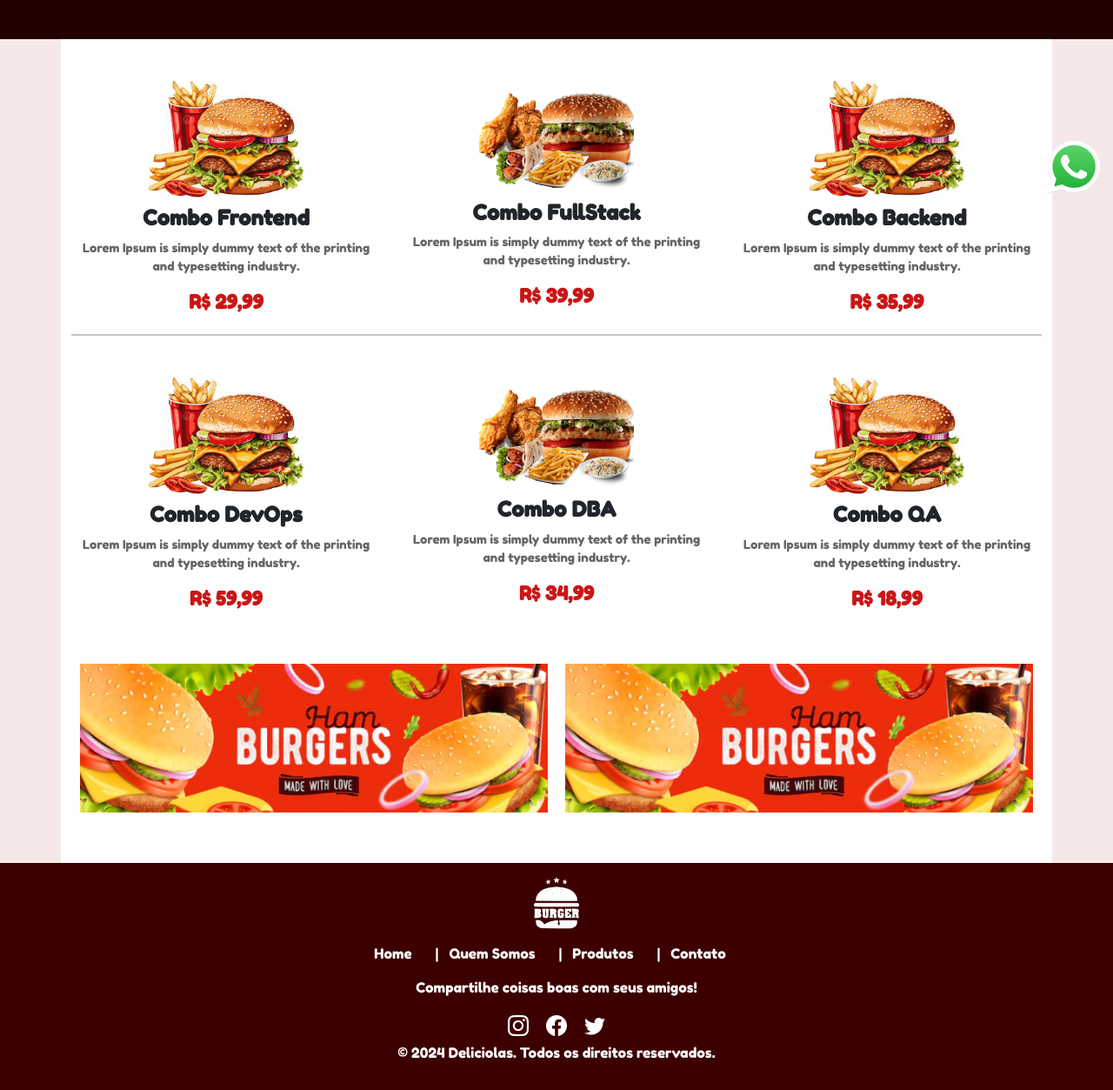
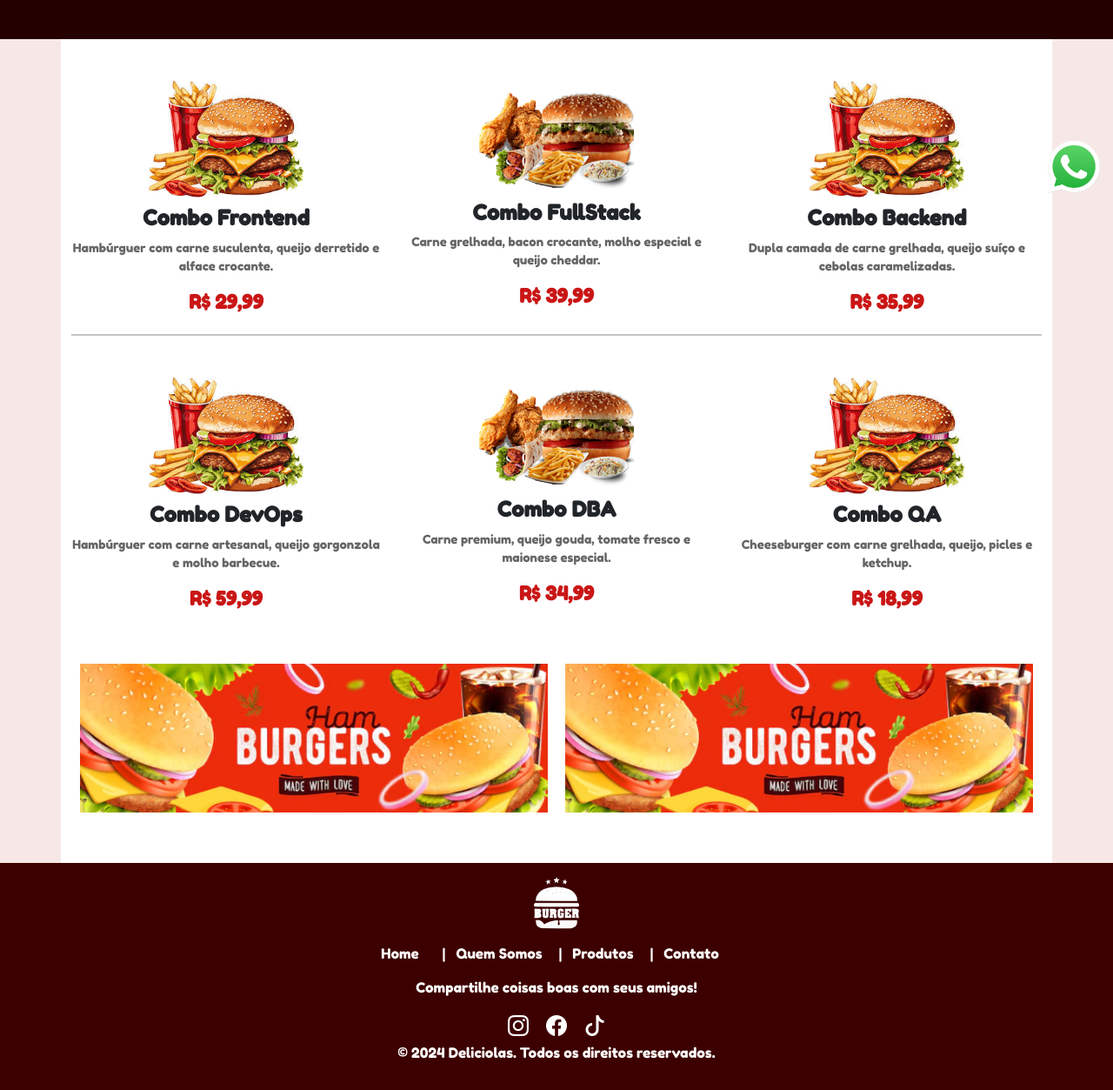
Before and after one commit to Marques-Filho/challenge004-turmafs21, a plain HTML site: page index.html in a window 1280 px wide. Shown: the part 498-1751 px from the top of the page at 87% size. Drawn offline with nearby package versions, Linux system fonts and the light colour scheme.

Commit message:
ninth commit flexbox

```diff
--- a/index.html
+++ b/index.html
@@ -5,6 +5,7 @@
   <meta charset="UTF-8">
   <meta name="viewport" content="width=device-width, initial-scale=1.0">
   <title>Burger Landing Page</title>
+  <link rel="shortcut icon" href="assets/images/hamguguer_icon.png" type="image/x-icon">
   <!-- Bootstrap CSS -->
   <link href="https://cdn.jsdelivr.net/npm/bootstrap@5.3.0/dist/css/bootstrap.min.css" rel="stylesheet">
   <!-- Fonte Google -->
@@ -68,19 +69,19 @@
       <div class="ham-pq col-md-4">
         <img src="assets/images/combo1.png" alt="Combo Frontend" class="ham-tm img-fluid w-50">
         <h3>Combo Frontend</h3>
-        <p>Lorem Ipsum is simply dummy text of the printing and typesetting industry.</p>
+        <p>Hambúrguer com carne suculenta, queijo derretido e alface crocante.</p>
         <span class="price">R$ 29,99</span>
       </div>
       <div class="ham-pq col-md-4">
         <img src="assets/images/combo2.png" alt="Combo FullStack" class="ham-tm img-fluid w-50 pt-2">
         <h3>Combo FullStack</h3>
-        <p>Lorem Ipsum is simply dummy text of the printing and typesetting industry.</p>
+        <p>Carne grelhada, bacon crocante, molho especial e queijo cheddar.</p>
         <span class="price">R$ 39,99</span>
       </div>
       <div class="ham-pq col-md-4">
         <img src="assets/images/combo1.png" alt="Combo Backend" class="ham-tm img-fluid w-50">
         <h3>Combo Backend</h3>
-        <p>Lorem Ipsum is simply dummy text of the printing and typesetting industry.</p>
+        <p>Dupla camada de carne grelhada, queijo suíço e cebolas caramelizadas.</p>
         <span class="price">R$ 35,99</span>
       </div>
     </section>
@@ -91,19 +92,19 @@
       <div class="ham-pq col-md-4">
         <img src="assets/images/combo1.png" alt="Combo DevOps" class="ham-tm img-fluid w-50">
         <h3>Combo DevOps</h3>
-        <p>Lorem Ipsum is simply dummy text of the printing and typesetting industry.</p>
+        <p>Hambúrguer com carne artesanal, queijo gorgonzola e molho barbecue.</p>
         <span class="price">R$ 59,99</span>
       </div>
       <div class="ham-pq col-md-4">
         <img src="assets/images/combo2.png" alt="Combo DBA" class="ham-tm img-fluid w-50 pt-2">
         <h3>Combo DBA</h3>
-        <p>Lorem Ipsum is simply dummy text of the printing and typesetting industry.</p>
+        <p>Carne premium, queijo gouda, tomate fresco e maionese especial.</p>
         <span class="price">R$ 34,99</span>
       </div>
       <div class="col-md-4">
         <img src="assets/images/combo1.png" alt="Combo QA" class="ham-tm img-fluid w-50">
         <h3>Combo QA</h3>
-        <p>Lorem Ipsum is simply dummy text of the printing and typesetting industry.</p>
+        <p>Cheeseburger com carne grelhada, queijo, picles e ketchup.</p>
         <span class="price">R$ 18,99</span>
       </div>
     </section>
@@ -127,8 +128,8 @@
     <div class="container text-center">
       <p>
         <a href="#home" class="footer-link text-decoration-none pe-2 text-white">Home</a> |
-        <a href="#quem-somos" class="footer-link text-decoration-none pe-2 ps-2 text-white">Quem Somos</a> |
-        <a href="#produtos" class="footer-link text-decoration-none pe-2 ps-2 text-white">Produtos</a> |
+        <a href="#quem-somos" class="footer-link text-decoration-none ps-2 text-white">Quem Somos</a> |
+        <a href="#produtos" class="footer-link text-decoration-none ps-2 text-white">Produtos</a> |
         <a href="#contato" class="footer-link text-decoration-none ps-2 text-white">Contato</a>
       </p>
       <p>Compartilhe coisas boas com seus amigos!</p>
@@ -139,8 +140,8 @@
         <a href="https://www.facebook.com" target="_blank" class="social-link text-white">
           <i class="bi bi-facebook"></i>
         </a>
-        <a href="https://www.twitter.com" target="_blank" class="social-link text-white">
-          <i class="bi bi-twitter"></i>
+        <a href="https://www.tiktok.com" target="_blank" class="social-link text-white">
+          <i class="bi bi-tiktok"></i>
         </a>
       </div>
       <p>&copy; 2024 Deliciolas. Todos os direitos reservados.</p>
```
Also changed, not shown: assets/styles/style.css (+15 -10 lines), assets/images/hamguguer_icon.png (added). Lines whose indentation alone changed are shown as unchanged.
